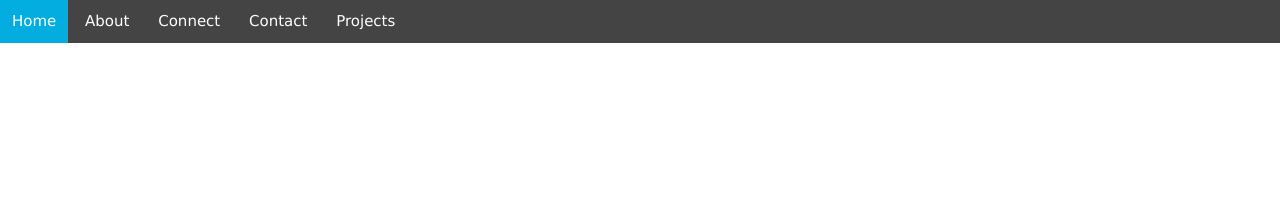
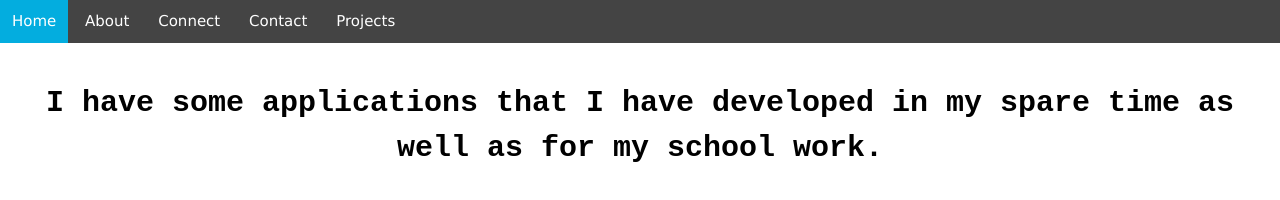
Before and after one commit to vasunep0306/portfolio, a plain HTML site: page projects.html in a window 1280 px wide. Drawn offline with nearby package versions, Linux system fonts and the light colour scheme.

Commit message:
add content to projects page

```diff
--- a/projects.html
+++ b/projects.html
@@ -23,6 +23,8 @@
     </nav>
 
 
+    <p id="info_paragraph">I have some applications that I have developed in my spare time as well as for my school work.</p>
+
 </body>
 
 </html>
--- a/styles/stylesheet.css
+++ b/styles/stylesheet.css
@@ -42,3 +42,12 @@ img {
 h1 {
     text-align: center;
 }
+
+#info_paragraph {
+    text-align: center;
+    margin: 2%;
+    padding: 1%;
+    font-weight: bold;
+    font-family: monospace;
+    font-size: 30px;
+}
```
